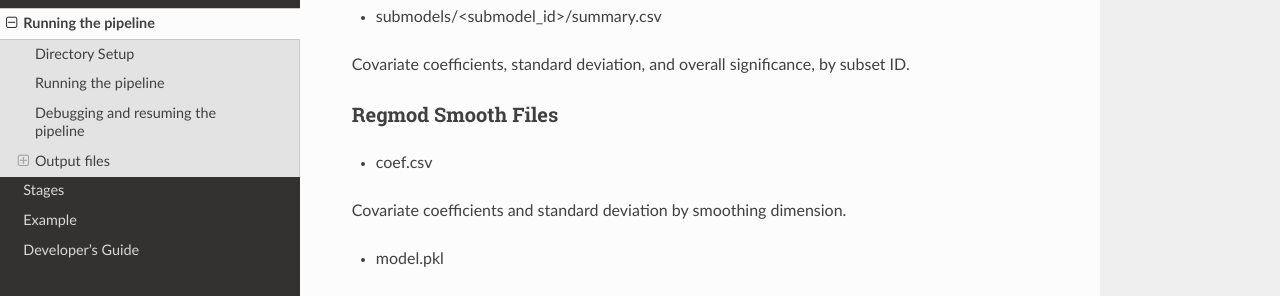
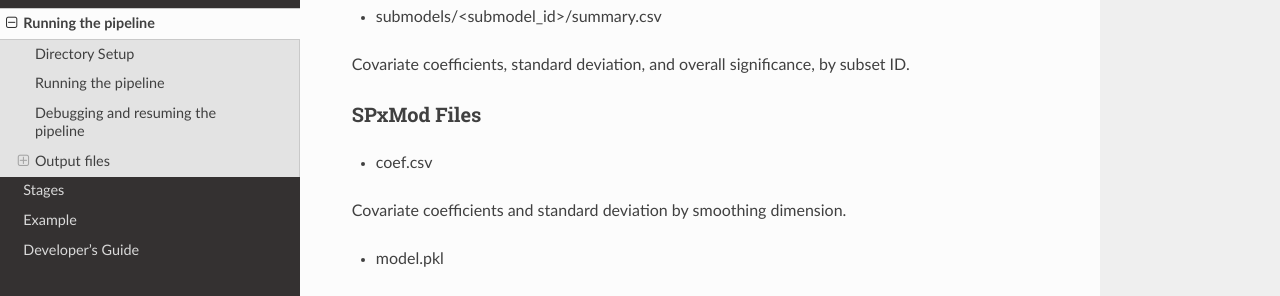
Before and after one commit to ihmeuw-msca/OneMod, a Sphinx documentation site: the page built from docs/usage.rst, in a window 1280 px wide and 900 px high, scrolled down 4013 px. Shown: the part 159-455 px from the top of the window. Built offline with Sphinx 7.4.7 and the Read the Docs theme 2.0.0, drawn with Linux system fonts in a browser that asks for light colours; pages that are not in the unit, such as notebooks, are missing from menus.

Commit message:
some remaining name change

```diff
--- a/docs/developer_guide.rst
+++ b/docs/developer_guide.rst
@@ -100,7 +100,7 @@ Common Errors and Solutions
 - Exploding Covariates and Incorrect Model Selection
 
   A model_type like binomial nominally expects rates data. If your data is not properly converted to a rate or is not
-  normalized, Rover or Regmod Smooth could fail. You'll first see warnings like::
+  normalized, Rover or SPxMod could fail. You'll first see warnings like::
 
     /ihme/homes/dhs2018/miniconda3/envs/onemod/lib/python3.11/site-packages/regmod/models/binomial.py:81: RuntimeWarning: divide by zero encountered in divide
       (param - self.data.obs) / (param*(1 - param)) * dparam
--- a/docs/example/config/settings.yml
+++ b/docs/example/config/settings.yml
@@ -23,7 +23,7 @@ rover_covsel:
     top_pct_score: 1.0
     top_pct_learner: 0.5
 
-# Regmod smooth settings
+# SPxMod settings
 spxmod:
   model:
     var_groups:
--- a/docs/stages/regmod_smooth.rst
+++ b/docs/stages/regmod_smooth.rst
@@ -1,5 +1,5 @@
 ############################################
-Regmod Smoothing
+SPxMod
 ############################################
 
 TODO
--- a/docs/usage.rst
+++ b/docs/usage.rst
@@ -143,7 +143,7 @@ A fit rover model, containing all explored covariate combinations and their scor
 
 Covariate coefficients, standard deviation, and overall significance, by subset ID.
 
-Regmod Smooth Files
+SPxMod Files
 -------------------
 
 * coef.csv
```
Also changed, not shown: 3 other files.
